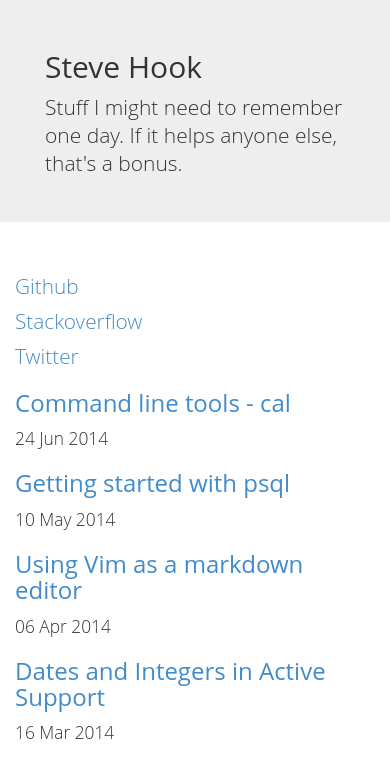
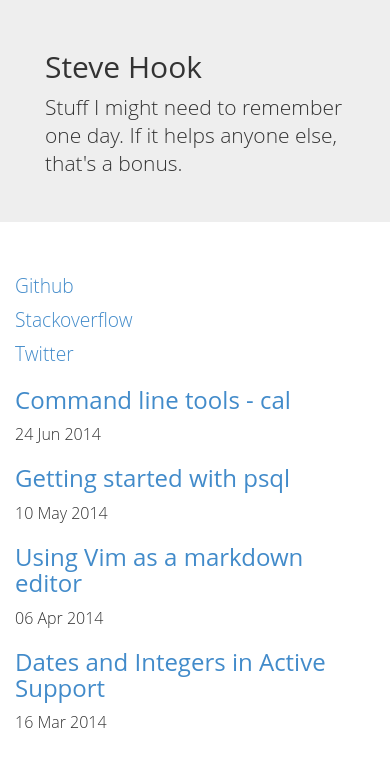
Before and after one commit to stevehook/stevehook.github.com, a Jekyll site: the page built from index.html, in a window 390 px wide. Shown: the top 778 px of the page. Built offline with Jekyll 4.4.1, drawn with Linux system fonts in a browser that asks for light colours.

Commit message:
Make the default font size a bit smaller on mobiles

```diff
--- a/public/css/site.css
+++ b/public/css/site.css
@@ -3,6 +3,12 @@ html {
 
 body {
   font: lighter 13pt 'Open Sans', 'Helvetica', sans-serif;
+}
+
+@media screen and (max-width: 768px) {
+  body {
+    font-size: 12pt;
+  }
 }
 
 .sidebar {
```
